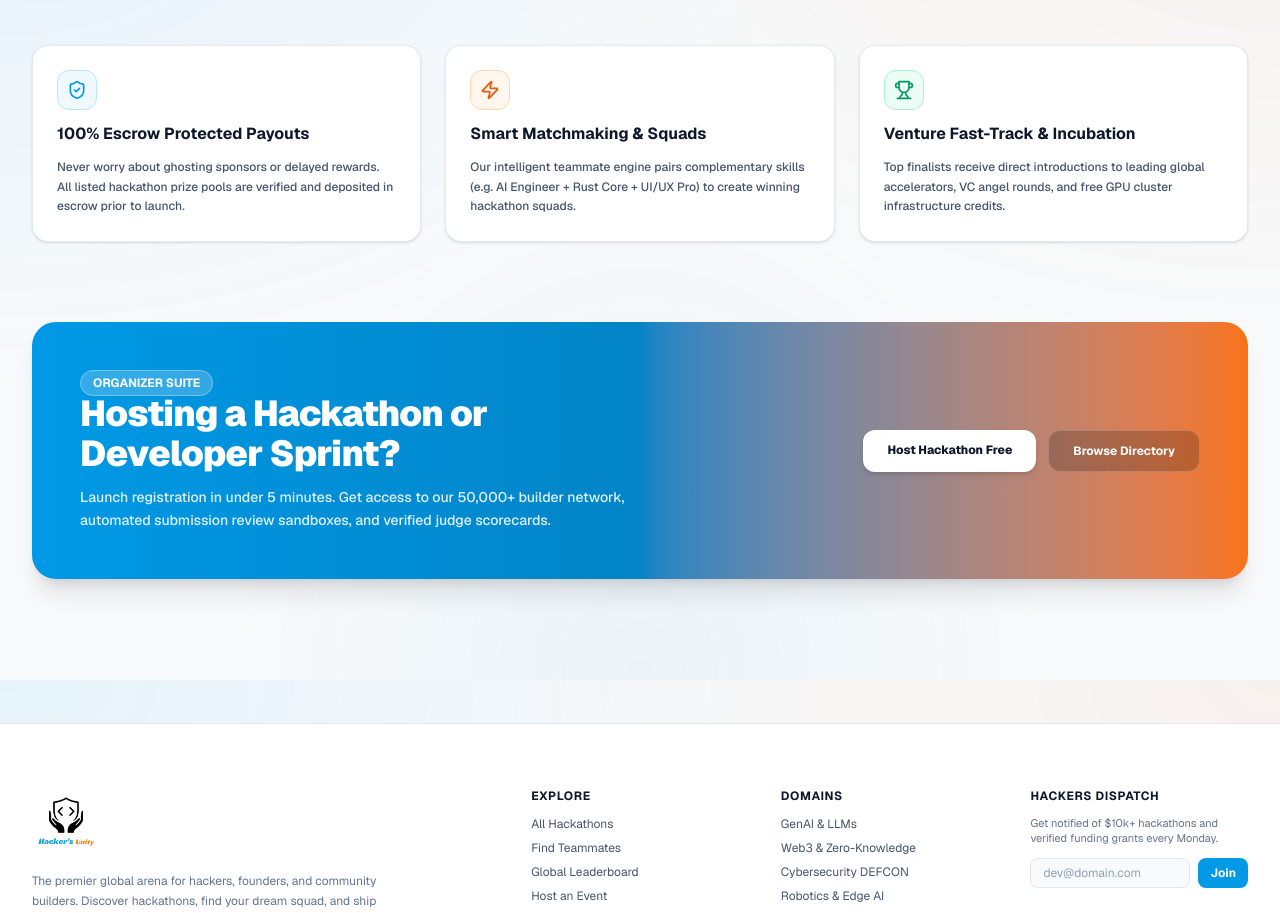
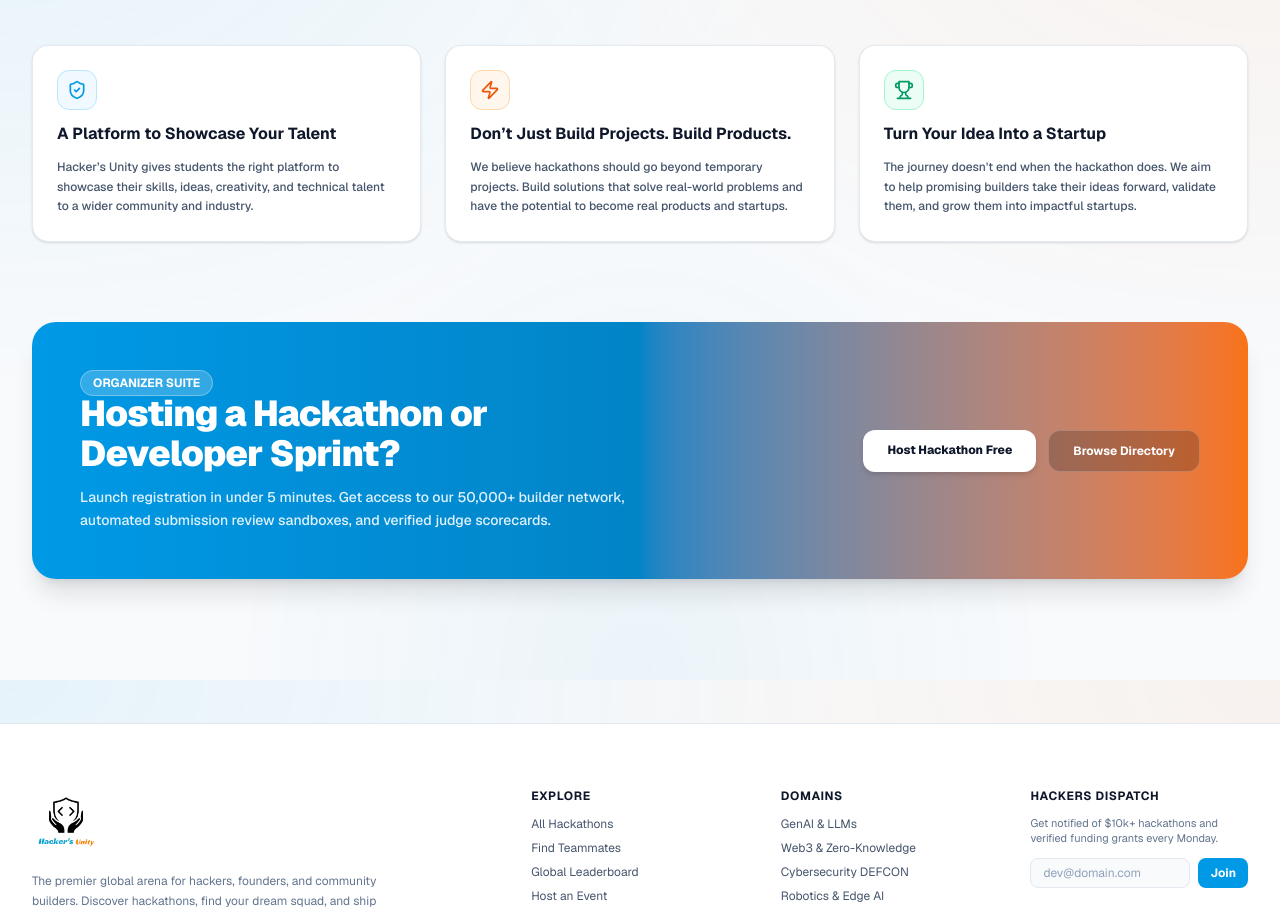
Before and after one commit to ChinmayBhattt/HackerUnityPlatform, a Next.js app in the folder apps/web/: page / in a window 1280 px wide. Shown: the part 3320-4233 px from the top of the page. Built offline with nearby package versions, Linux system fonts and the light colour scheme; no server answers; the database is empty.

Commit message:
Why Hackers & Organizers Choose Hacker's Unity

```diff
--- a/apps/web/app/page.tsx
+++ b/apps/web/app/page.tsx
@@ -414,9 +414,9 @@ export default function HomePage() {
             <div className="w-10 h-10 rounded-xl bg-sky-50 border border-sky-200 flex items-center justify-center text-[#0099e6]">
               <ShieldCheck className="w-5 h-5" />
             </div>
-            <h3 className="text-base font-bold text-slate-900">100% Escrow Protected Payouts</h3>
+            <h3 className="text-base font-bold text-slate-900">A Platform to Showcase Your Talent</h3>
             <p className="text-xs text-slate-600 leading-relaxed font-medium">
-              Never worry about ghosting sponsors or delayed rewards. All listed hackathon prize pools are verified and deposited in escrow prior to launch.
+              Hacker’s Unity gives students the right platform to showcase their skills, ideas, creativity, and technical talent to a wider community and industry.
             </p>
           </div>
 
@@ -424,9 +424,9 @@ export default function HomePage() {
             <div className="w-10 h-10 rounded-xl bg-orange-50 border border-orange-200 flex items-center justify-center text-[#ea580c]">
               <Zap className="w-5 h-5" />
             </div>
-            <h3 className="text-base font-bold text-slate-900">Smart Matchmaking & Squads</h3>
+            <h3 className="text-base font-bold text-slate-900">Don’t Just Build Projects. Build Products.</h3>
             <p className="text-xs text-slate-600 leading-relaxed font-medium">
-              Our intelligent teammate engine pairs complementary skills (e.g. AI Engineer + Rust Core + UI/UX Pro) to create winning hackathon squads.
+              We believe hackathons should go beyond temporary projects. Build solutions that solve real-world problems and have the potential to become real products and startups.
             </p>
           </div>
 
@@ -434,9 +434,9 @@ export default function HomePage() {
             <div className="w-10 h-10 rounded-xl bg-emerald-50 border border-emerald-200 flex items-center justify-center text-emerald-600">
               <Trophy className="w-5 h-5" />
             </div>
-            <h3 className="text-base font-bold text-slate-900">Venture Fast-Track & Incubation</h3>
+            <h3 className="text-base font-bold text-slate-900">Turn Your Idea Into a Startup</h3>
             <p className="text-xs text-slate-600 leading-relaxed font-medium">
-              Top finalists receive direct introductions to leading global accelerators, VC angel rounds, and free GPU cluster infrastructure credits.
+             The journey doesn't end when the hackathon does. We aim to help promising builders take their ideas forward, validate them, and grow them into impactful startups.
             </p>
           </div>
         </div>
```
